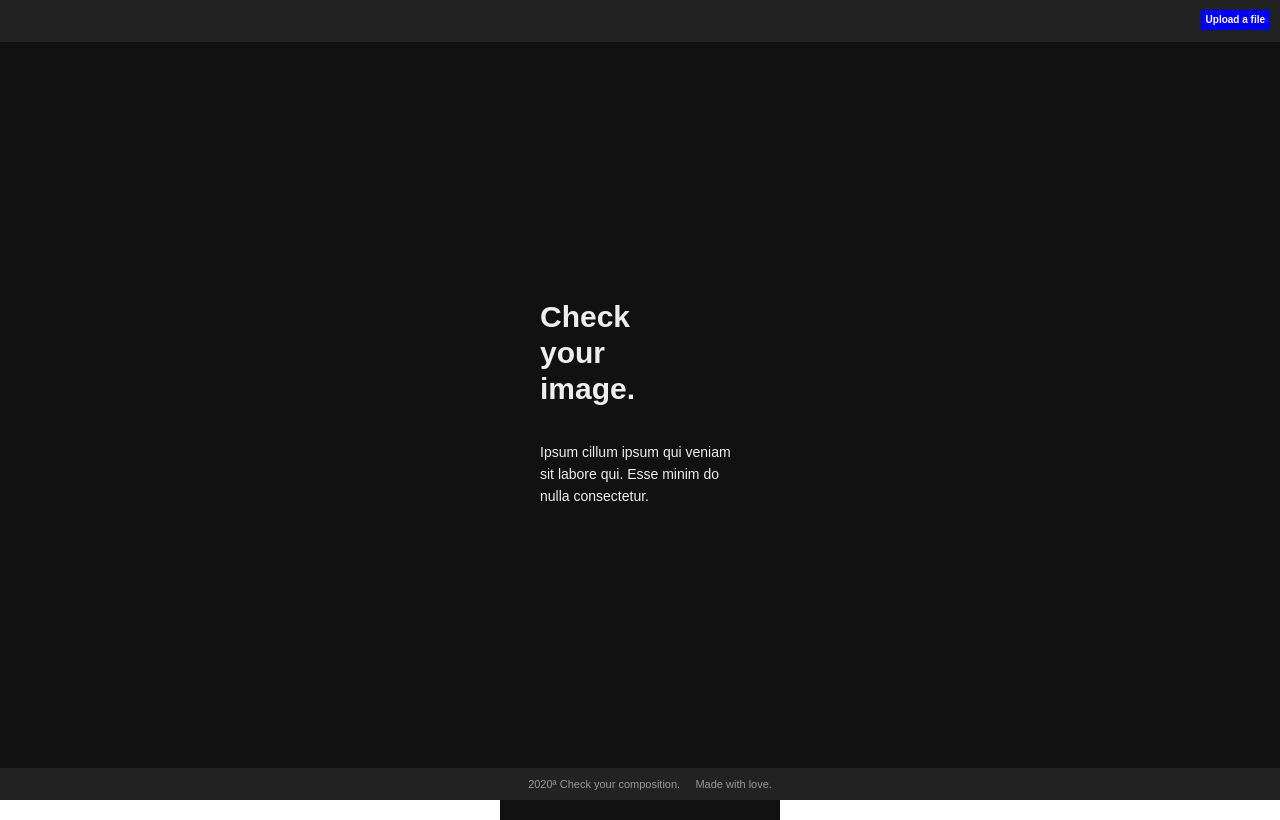
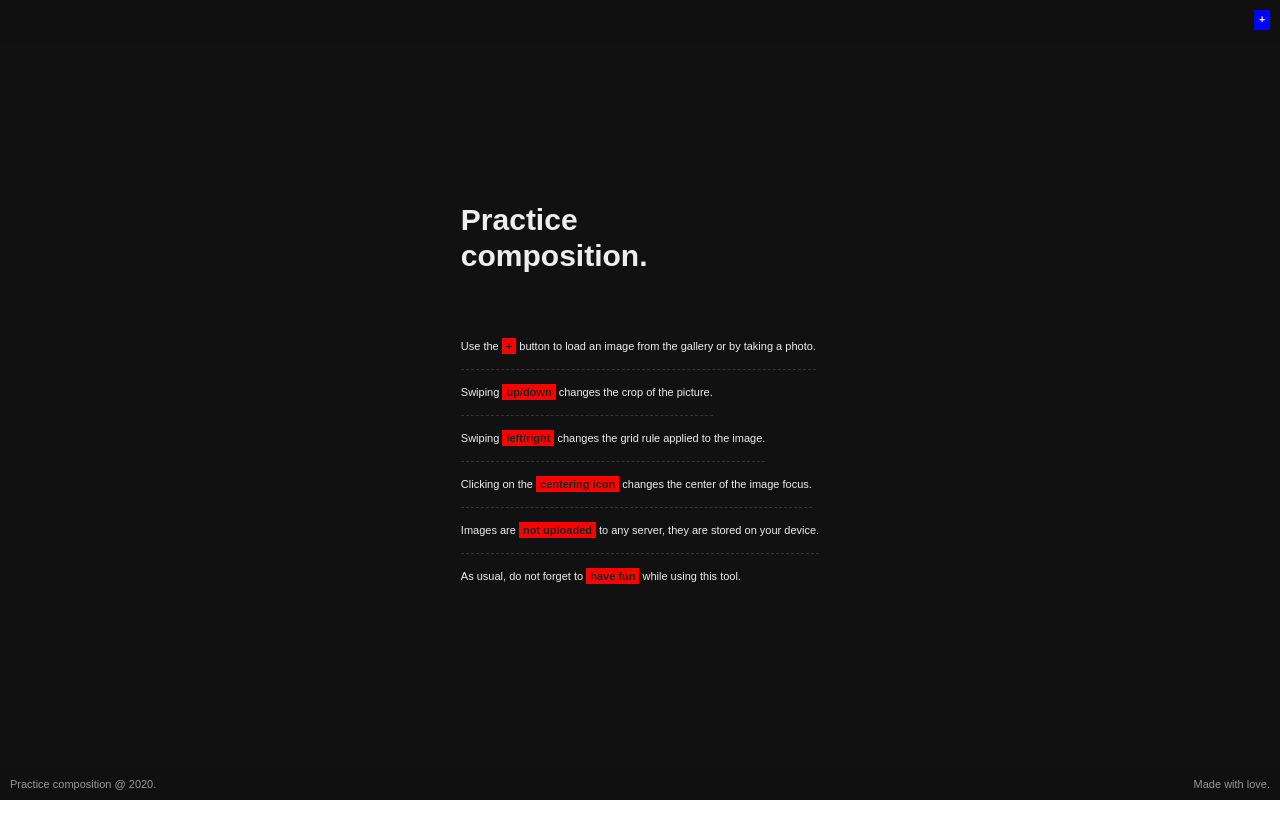
Before and after one commit to friglob/dragme_ui, a React (Create React App) app in the folder dragme_ui/: page / in a window 1280 px wide. Built offline with nearby package versions, Linux system fonts and the light colour scheme.

Commit message:
save img

```diff
--- a/dragme_ui/package.json
+++ b/dragme_ui/package.json
@@ -5,6 +5,7 @@
   "private": true,
   "dependencies": {
     "axios": "^0.19.2",
+    "html2canvas": "^1.0.0-rc.5",
     "lodash": "^4.17.15",
     "node-sass": "^4.13.1",
     "react": "^16.13.1",
--- a/dragme_ui/public/index.html
+++ b/dragme_ui/public/index.html
@@ -10,7 +10,7 @@
     />
 
     <link rel="manifest" href="%PUBLIC_URL%/manifest.json" />
-    <title>Drag Me UI</title>
+    <title>Practice Composition</title>
   </head>
   <body>
     <noscript>You need to enable JavaScript to run this app.</noscript>
--- a/dragme_ui/src/components/Drag.js
+++ b/dragme_ui/src/components/Drag.js
@@ -13,11 +13,9 @@ const Drag = (props) => {
 
 	const [swipeState, 		setSwipeState] 		= useState(stateInitial);
 
-	// onload
+	// update state from props
 	useEffect(() => {
-		//props.onSwipe({state: swipeState, direction: 'init'});
 		if( props.state ){
-			console.log( props.state )
 			setSwipeState(props.state);
 		}
 	}, [props.state]);
@@ -95,8 +93,11 @@ const Drag = (props) => {
 					detectTouch={true}
 					preventDefault={true}
 					stopPropagation={true}>
+
+					<Rule rule={swipeState.rule} orientation={props.imageData.orientation} />
+
 				</Swipe>
-				<Rule rule={swipeState.rule} orientation={props.imageData.orientation} />
+
 			</figure>
 
 		</React.Fragment>
--- a/dragme_ui/src/components/Footer.js
+++ b/dragme_ui/src/components/Footer.js
@@ -4,9 +4,14 @@ function Footer(){
 
 	return (
 
-		<footer className="footer">
+		<footer className="footer clearfix">
 
-			2020ª Check your composition. &nbsp;&nbsp;&nbsp; Made with love.
+			<div className="left">
+				Practice composition @ 2020.
+			</div>
+			<div className="right">
+				Made with love.
+			</div>
 
 		</footer>
 
--- a/dragme_ui/src/components/Header.js
+++ b/dragme_ui/src/components/Header.js
@@ -1,7 +1,9 @@
 import React, { useState,useEffect } from "react";
 import _ from 'lodash';
 import axios from 'axios';
+import html2canvas from 'html2canvas';
 import { formats, rules, centers, orientations } from './../components/Config';
+import { saveAs } from './../components/Helpers';
 
 
 function Header(props){
@@ -45,6 +47,23 @@ function Header(props){
 		props.setImage(null)
 	}
 
+	// save file localy
+	const doSave = () => {
+		html2canvas(
+			document.querySelector(".drag"),{
+				ignoreElements: function(el) { return el.classList.contains('rule') },
+				scale: 		2
+			}
+		).then(canvas => {
+			let now = new Date();
+			var date = now.getDate();
+			var month = now.getMonth();
+			var year = now.getFullYear();
+			let filename = `composition_${props.state.rule}_${props.state.format}_${date}${month}${year}.png`;
+			saveAs(canvas.toDataURL(), filename);
+		});
+	}
+
 	const doCentering = () => {
 		props.setCenter();
 	}
@@ -77,13 +96,17 @@ function Header(props){
 
 				{ !props.imageData &&
 					<div className="upload-btn-wrapper">
-						<button className="btn">Upload a file</button>
+						<button className="btn">+</button>
 						<input type="file" name="file"  onChange={(e) => doUpload(e)} />
 					</div>
 				}
 
 				{ props.imageData &&
-					<button className="btn" onClick={(e) => doReset()}>Clear Image</button> }
+					<React.Fragment>
+						<button className="btn" onClick={(e) => doSave()}>^</button>
+						<button className="btn" onClick={(e) => doReset()}>x</button>
+					</React.Fragment>
+				}
 			</div>
 
 		</header>
--- a/dragme_ui/src/components/Helpers.js
+++ b/dragme_ui/src/components/Helpers.js
@@ -9,3 +9,28 @@ export const formatByRatio = (ratio) => {
 		}
 	}
 }
+
+export const saveAs = (uri, filename) => {
+
+    var link = document.createElement('a');
+
+    if (typeof link.download === 'string') {
+
+        link.href = uri;
+        link.download = filename;
+
+        //Firefox requires the link to be in the body
+        document.body.appendChild(link);
+
+        //simulate click
+        link.click();
+
+        //remove the link when done
+        document.body.removeChild(link);
+
+    } else {
+
+        window.open(uri);
+
+	}
+}
--- a/dragme_ui/src/components/Main.js
+++ b/dragme_ui/src/components/Main.js
@@ -22,7 +22,6 @@ function Main(){
 			let imgData = JSON.parse( lsData );
 			// get img format from ratio
 			let imgFormat = formatByRatio(imgData.ratio);
-			console.log( imgFormat );
 			// set ratio
 			setSwipeState({state: {	format: imgFormat,
 									rule: 	stateInitial['rule'],
@@ -96,11 +95,15 @@ function Main(){
 
 			{ imageData === null &&
 				<div className="hello">
-					<h1>Check your image.</h1>
-					<p>Ipsum cillum ipsum qui veniam sit labore qui. Esse minim do nulla consectetur.</p>
+					<h1>Practice composition.</h1>
+					<p>Use the <label>+</label> button to load an image from the gallery or by taking a photo.</p>
+					<p>Swiping <label>up/down</label> changes the crop of the picture.</p>
+					<p>Swiping <label>left/right</label> changes the grid rule applied to the image.</p>
+					<p>Clicking on the <label>centering icon</label> changes the center of the image focus.</p>
+					<p>Images are <label>not uploaded</label> to any server, they are stored on your device.</p>
+					<p>As usual, do not forget to <label>have fun</label> while using this tool.</p>
 				</div>
 			}
-
 
 			{ footerState && <Footer /> }
 
--- a/dragme_ui/src/styles/index.scss
+++ b/dragme_ui/src/styles/index.scss
@@ -17,12 +17,12 @@ header{
 	top: 0;
 	left: 0;
 	padding: 10px;
-	background: #222;
+	background: rgba(#111,.8);
 	color: #fff;
 
 	label{
 		display: inline-block;
-		min-width: 100px;
+		min-width: 80px;
 		margin: 0 10px 0 0;
 		padding: 3px 5px;
 
@@ -36,12 +36,12 @@ header{
 footer{
 	position: fixed;
 	display: block;
-	width: 100%;
+	width: calc( 100% - 20px );
 	bottom: 0;
 	left: 0;
 	padding: 10px;
-	text-align: center;
-	background: #222;
+	text-align: left;
+	background: rgba(#111,.8);
 	color: #999;
 }
 
@@ -58,6 +58,13 @@ footer{
 
 .drag-container{
 	position: relative;
+	width: 100vw;
+	height: calc( 100vh - 100px );
+	text-align: center;
+
+	display: flex;
+	flex-direction: row;
+	align-items: center;
 
 	&[data-orientation=portrait]{
 		background: red;
@@ -72,9 +79,7 @@ footer{
 
 .drag{
 	position: relative;
-	width: 100%;
-	height: 100%;
-	margin: 0;
+	margin: 0 auto;
 	padding: 0;
 	transition: all .1s ease-in-out;
 
@@ -102,46 +107,84 @@ footer{
 
 	// formats
 	&--format-9-16{
-		width: 100vw;
-		height: calc( 100vw * 1.44);
+		width: 100%;
+		height: calc( 100% * 1.44);
+		@media (orientation: landscape) {
+			width: calc( 100% * 0.56);
+			height: 100%;
+		}
 	}
 	&--format-2-3{
-		width: 100vw;
-		height: calc( 100vw * 1.33);
+		width: calc( 100% * 0.77);
+		height: 100%;
+		@media (orientation: landscape) {
+			width: calc( 100% * 0.66);
+			height: 100%;
+		}
 	}
 	&--format-3-4{
-		width: 100vw;
-		height: calc( 100vw * 1.25);
+		width: calc( 100% * 0.75);
+		height: 100%;
+		@media (orientation: landscape) {
+			width: calc( 100% * 0.75);
+			height: 100%;
+		}
 	}
 	&--format-4-5{
-		width: 100vw;
-		height: calc( 100vw * 1.2);
+		width: calc( 100% * 0.8);
+		height: 100%;
+		@media (orientation: landscape) {
+			width: calc( 100% * 0.8);
+			height: 100%;
+		}
 	}
 	&--format-4-3{
-		width: 100vw;
-		height: calc( 100vw * .75);
+		width: 100%;
+		height: calc( 100% * .75);
+		@media (orientation: landscape) {
+			width: 100%;
+			height: calc( 100% * .75);
+		}
 	}
 	&--format-3-2{
-		width: 100vw;
-		height: calc( 100vw * .66);
+		width: 100%;
+		height: calc( 100% * .66);
+		@media (orientation: landscape) {
+			width: 100%;
+			height: calc( 100% * .66);
+		}
 	}
 	&--format-16-9{
-		width: 100vw;
-		height: calc( 100vw * .56);
+		width: 100%;
+		height: calc( 100% * .56);
+		@media (orientation: landscape) {
+			width: 100%;
+			height: calc( 100% * .56);
+		}
 	}
 	&--format-5-4{
-		width: 100vw;
-		height: calc( 100vw * .8);
+		width: 100%;
+		height: calc( 100% * .8);
+		@media (orientation: landscape) {
+			width: 100%;
+			height: calc( 100% * .8);
+		}
 	}
 	&--format-1-1{
-		width: 100vw;
-		height: 100vw;
+		width: 100%;
+		height: 100%;
+
+		@media (orientation: landscape) {
+			width: 100%;
+			height: 100%;
+		}
 	}
 }
 
 .rule{
 	position: absolute;
 	top: 0;
+	left: 0;
 	display: inline-block;
 	margin: 0 auto;
 	padding: 10px;
@@ -188,7 +231,6 @@ footer{
 
 	padding: 20px 40px;
 	color: #eee;
-	height: 100vh;
 	display: flex;
 	flex-direction: column;
 	justify-content: center;
@@ -198,13 +240,27 @@ footer{
 
 	h1{
 		width: 100px;
+		margin: 0 0 50px 0;
 		font-size: 30px;
 		line-height: 36px;
 	}
 	p{
-		width: 200px;
-		font-size: 14px;
-		line-height: 22px;
+		margin: 14px 0 0 0;
+		padding: 0 0 14px 0;
+		max-width: 450px;
+		font-size: 11px;
+		line-height: 17px;
+		border-bottom: 1px dashed #333;
+
+		&:last-of-type{
+			border-bottom: none;
+		}
+	}
+	label{
+		padding: 2px 4px;
+		background: red;
+		color: #222;
+		font-weight: 700;
 	}
 }
 
--- /dev/null
+++ b/package.json
@@ -0,0 +1,5 @@
+{
+  "dependencies": {
+    "html2canvas": "^1.0.0-rc.5"
+  }
+}
```
Also changed, not shown: 1 other file (tests, documents, lock files or other folders).
